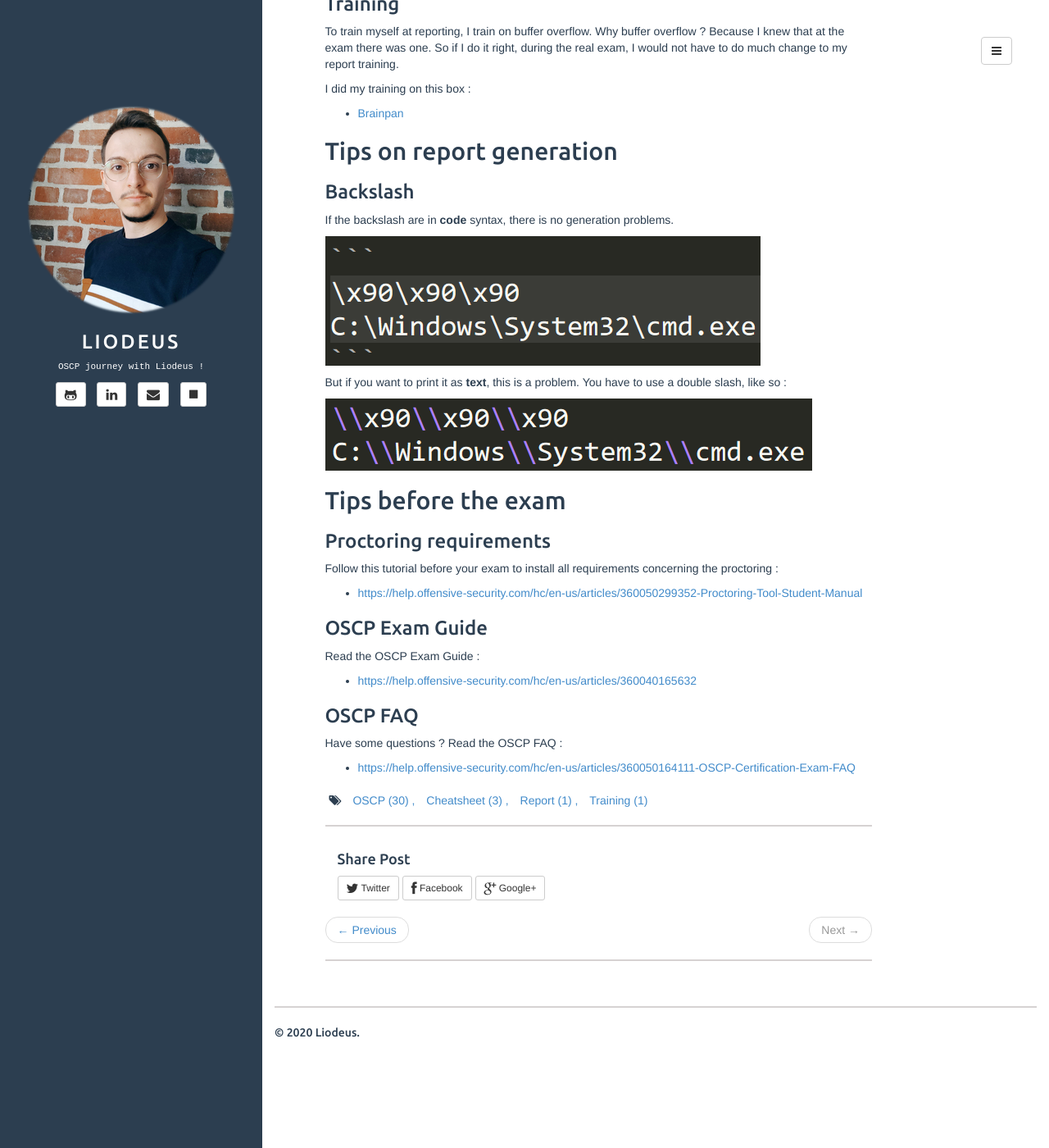
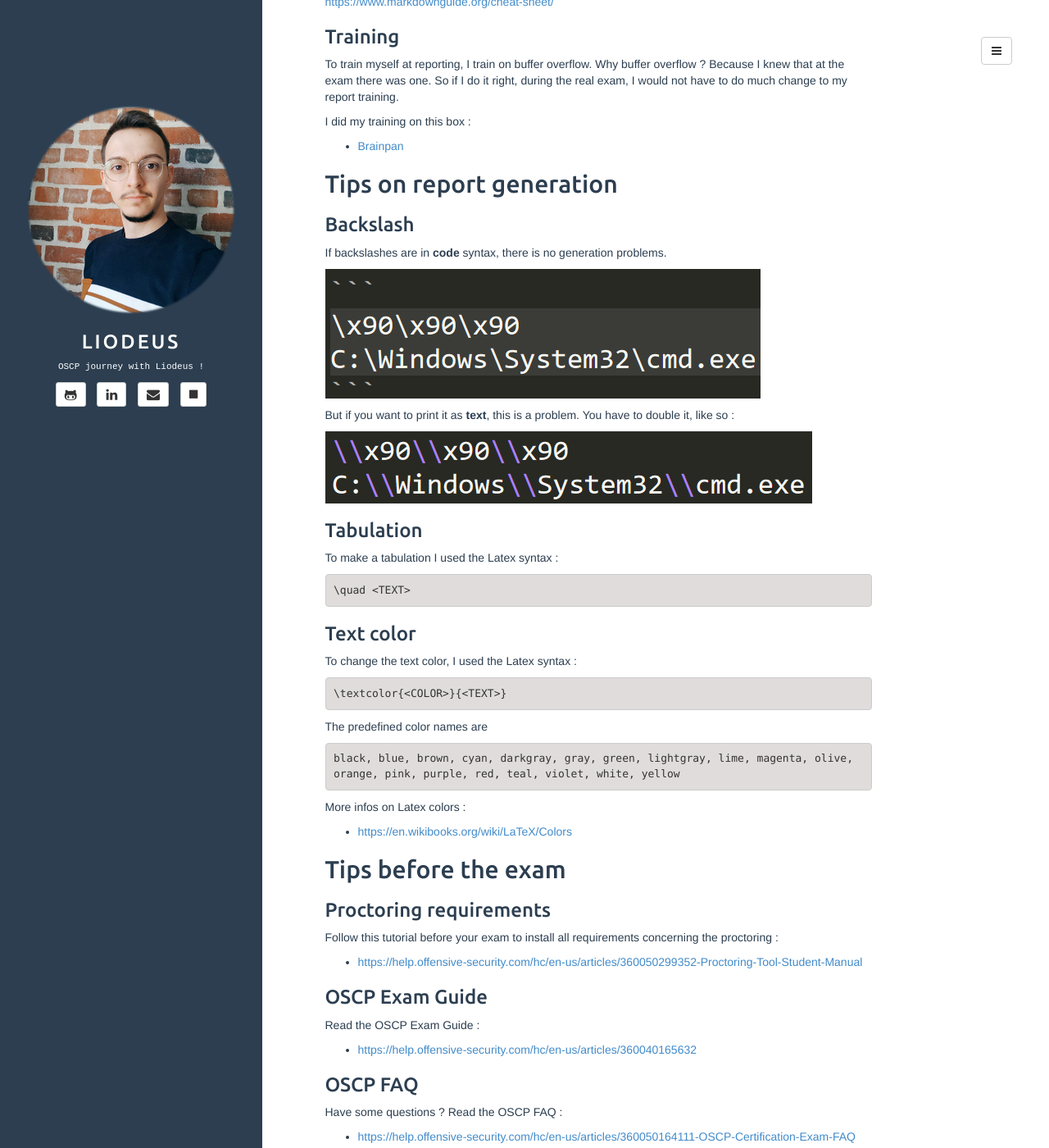
Before and after one commit to Liodeus/liodeus.github.io, a Jekyll site: the page built from _posts/2020-10-19-OSCP-exam-report-training.md, in a window 1280 px wide and 1400 px high, scrolled down 3207 px. Shown: the whole window at 82% size. Built offline with Jekyll 4.4.1, drawn with Linux system fonts in a browser that asks for light colours.

Commit message:
Add files via upload

````diff
--- a/_posts/2020-10-19-OSCP-exam-report-training.md
+++ b/_posts/2020-10-19-OSCP-exam-report-training.md
@@ -23,6 +23,8 @@ description: "OSCP exam report - training"
     - [Training](#training)
   - [Tips on report generation](#tips-on-report-generation)
     - [Backslash](#backslash)
+    - [Tabulation](#tabulation)
+    - [Text color](#text-color)
   - [Tips before the exam](#tips-before-the-exam)
     - [Proctoring requirements](#proctoring-requirements)
     - [OSCP Exam Guide](#oscp-exam-guide)
@@ -160,7 +162,7 @@ To edit the markdown template, I used [Typora](https://typora.io/).
 
 ### Markdown cheat sheet
 
-https://www.markdownguide.org/cheat-sheet/
+[https://www.markdownguide.org/cheat-sheet/](https://www.markdownguide.org/cheat-sheet/)
 
 ### Training
 
@@ -174,13 +176,39 @@ I did my training on this box :
 
 ### Backslash
 
-If the backslash are in **code** syntax, there is no generation problems.
+If backslashes are in **code** syntax, there is no generation problems.
 
 ![Code syntax](/assets/imgs/report/in_code.PNG)
 
-But if you want to print it as **text**, this is a problem. You have to use a double slash, like so :
+But if you want to print it as **text**, this is a problem. You have to double it, like so :
 
 ![Directory listing](/assets/imgs/report/double.PNG)
+
+### Tabulation
+
+To make a tabulation I used the Latex syntax :
+
+```
+\quad <TEXT>
+```
+
+### Text color
+
+To change the text color, I used the Latex syntax :
+
+```
+\textcolor{<COLOR>}{<TEXT>}
+```
+
+The predefined color names are
+
+```
+black, blue, brown, cyan, darkgray, gray, green, lightgray, lime, magenta, olive, orange, pink, purple, red, teal, violet, white, yellow
+```
+
+More infos on Latex colors :
+
+- [https://en.wikibooks.org/wiki/LaTeX/Colors](https://en.wikibooks.org/wiki/LaTeX/Colors)
 
 ## Tips before the exam
 
````
